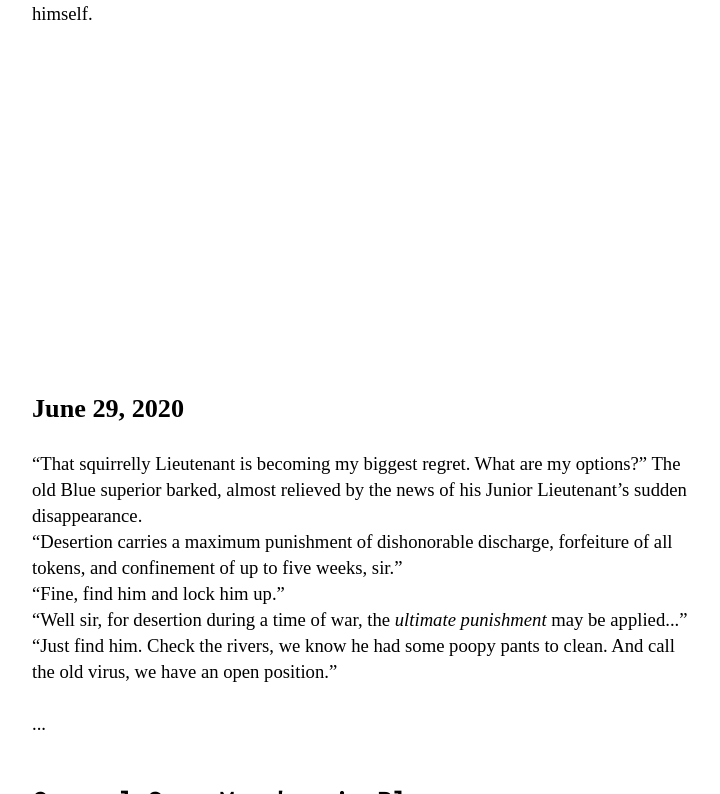
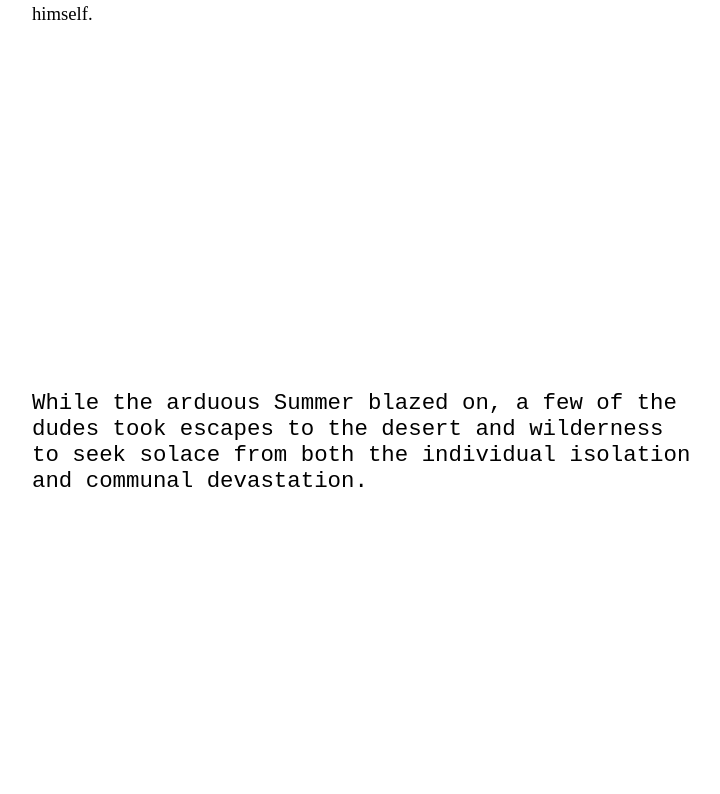
Before and after one commit to kduckets/tfw, a Next.js app: page / in a window 1280 px wide. Shown: the part 11206-12000 px from the top of the page, without its empty margins (277-997 px from the left). Built offline with nearby package versions, Linux system fonts and the light colour scheme; a web font is replaced by a local one.

Commit message:
Update index.js

```diff
--- a/pages/index.js
+++ b/pages/index.js
@@ -303,6 +303,13 @@ The Junior Lieutenant turned and scampered out, suddenly aware that he had, in f
 </div>
 
 <div className="fullHeight">
+  <p className="narration">
+  While the arduous Summer blazed on, a few of the dudes took escapes to the desert and wilderness
+   to seek solace from both the individual isolation and communal devastation.
+  </p>
+</div>
+
+<div className="fullHeight">
   <p className="story">
     <h3>June 29, 2020</h3>
 <small>
@@ -475,7 +482,7 @@ END MEMO
 
 <div className="fullHeight">
   <p className="narration">
-    The summer of 2020 ended more peacefully than it began for the dudes, while the world entered an autumn with slight hints of deceptive
+    The Summer of 2020 ended more peacefully than it began for the dudes, while the world entered an autumn with slight hints of deceptive
     normalcy. A peaceful fall would soon give rise to a warring winter with tension, conflict, and death threading through every fabric of humanity.
      They say it tends to be darkest before the
     dawn...
```
